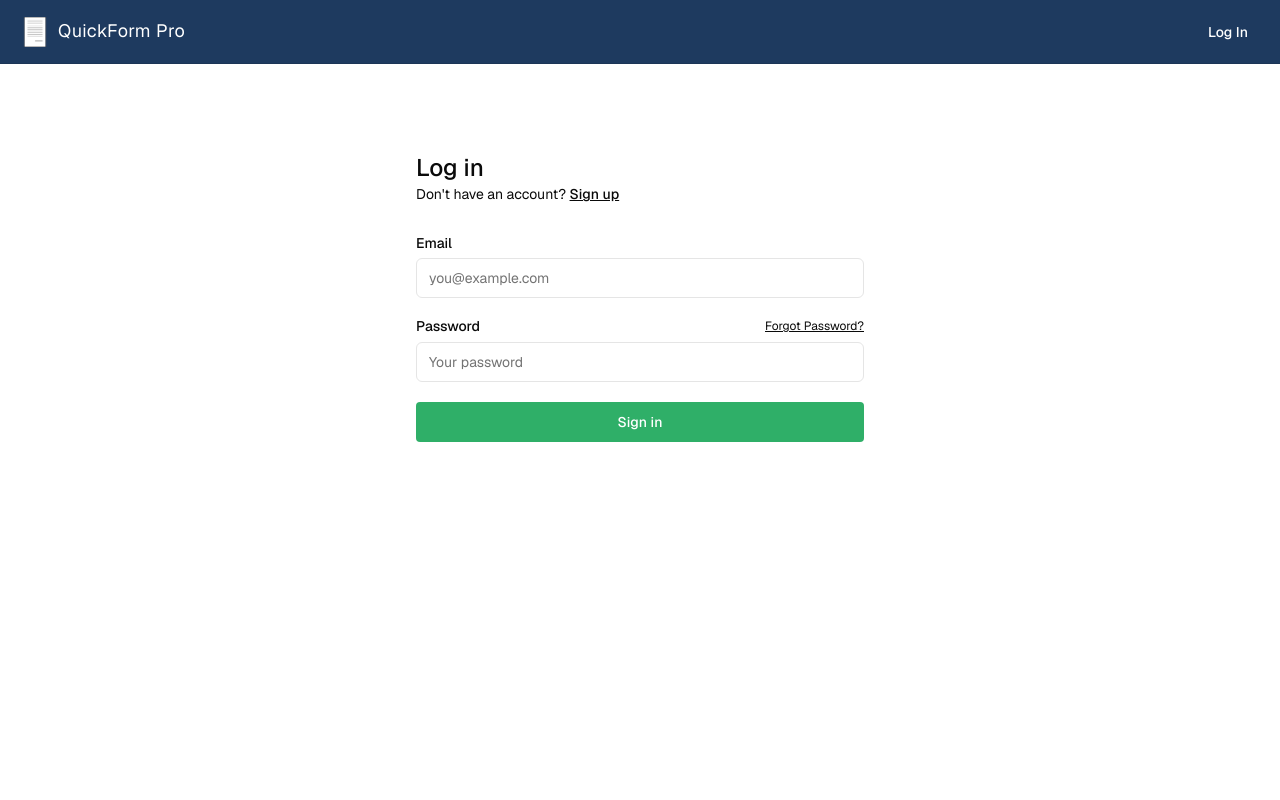
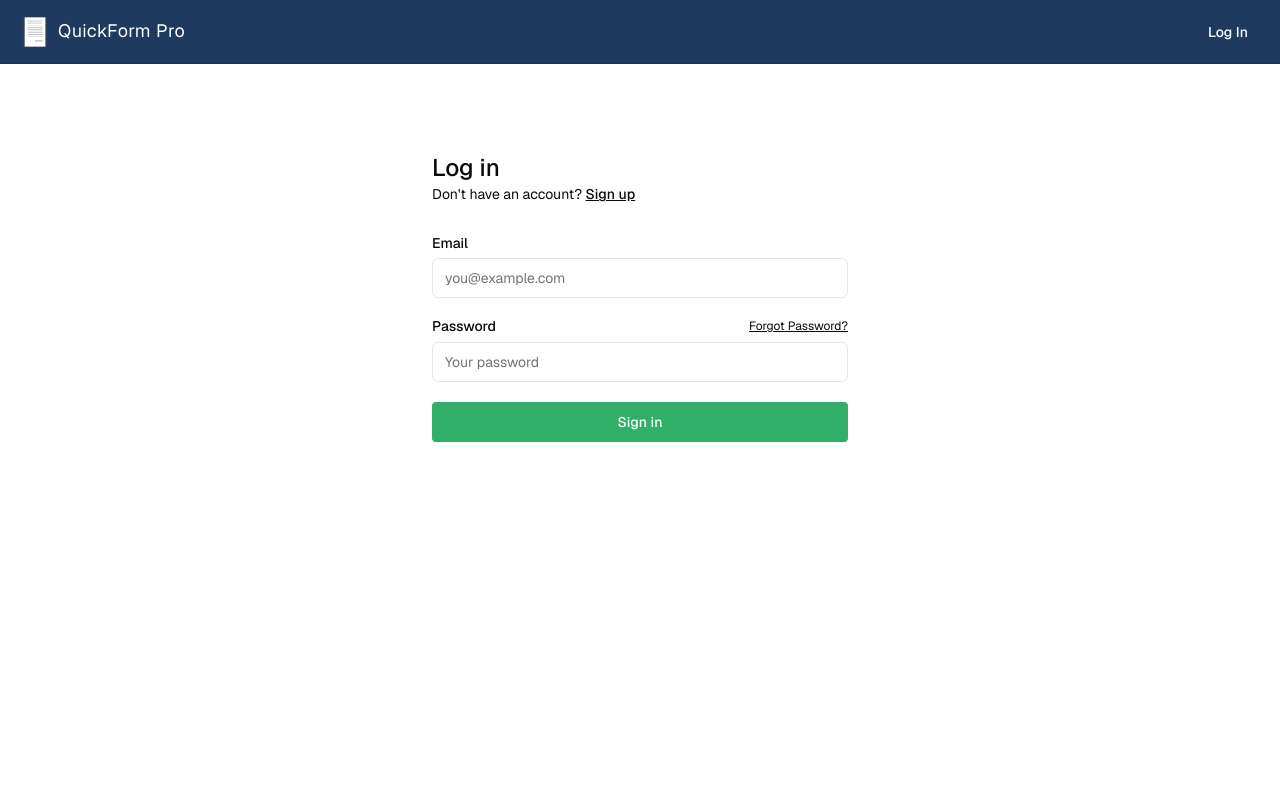
Before and after one commit to jonathanporras/blueprint-forms, a Next.js app: page /log-in in a window 1280 px wide. Shown: the top 800 px of the page. Built offline with nearby package versions, Linux system fonts and the light colour scheme; no server answers.

Commit message:
Ensure editor width is full and add padding to log in

```diff
--- a/app/(auth-pages)/log-in/page.tsx
+++ b/app/(auth-pages)/log-in/page.tsx
@@ -9,7 +9,7 @@ export default async function Login(props: { searchParams: Promise<Message> }) {
   const searchParams = await props.searchParams;
 
   return (
-    <form className="flex-1 flex flex-col min-w-64 my-10 max-w-md min-h-screen pt-12">
+    <form className="flex-1 flex flex-col min-w-64 my-10 max-w-md min-h-screen pt-12 px-4">
       <FormMessage message={searchParams} />
       <h1 className="text-2xl font-medium">Log in</h1>
       <p className="text-sm text-foreground">
--- a/app/document/editor/[template_type]/[document_id]/page.tsx
+++ b/app/document/editor/[template_type]/[document_id]/page.tsx
@@ -29,7 +29,7 @@ const DocumentEditor = async (props: { params: ParamsProps }) => {
   } = await supabase.auth.getUser();
 
   return (
-    <div className="flex-col lg:flex-row flex justify-center gap-16">
+    <div className="flex-col lg:flex-row flex justify-center gap-16 w-full">
       <Editor user={user} formData={templateData} documentId={document_id} />
       <DocumentPreviewWrapper user={user} documentId={document_id} />
     </div>
```
